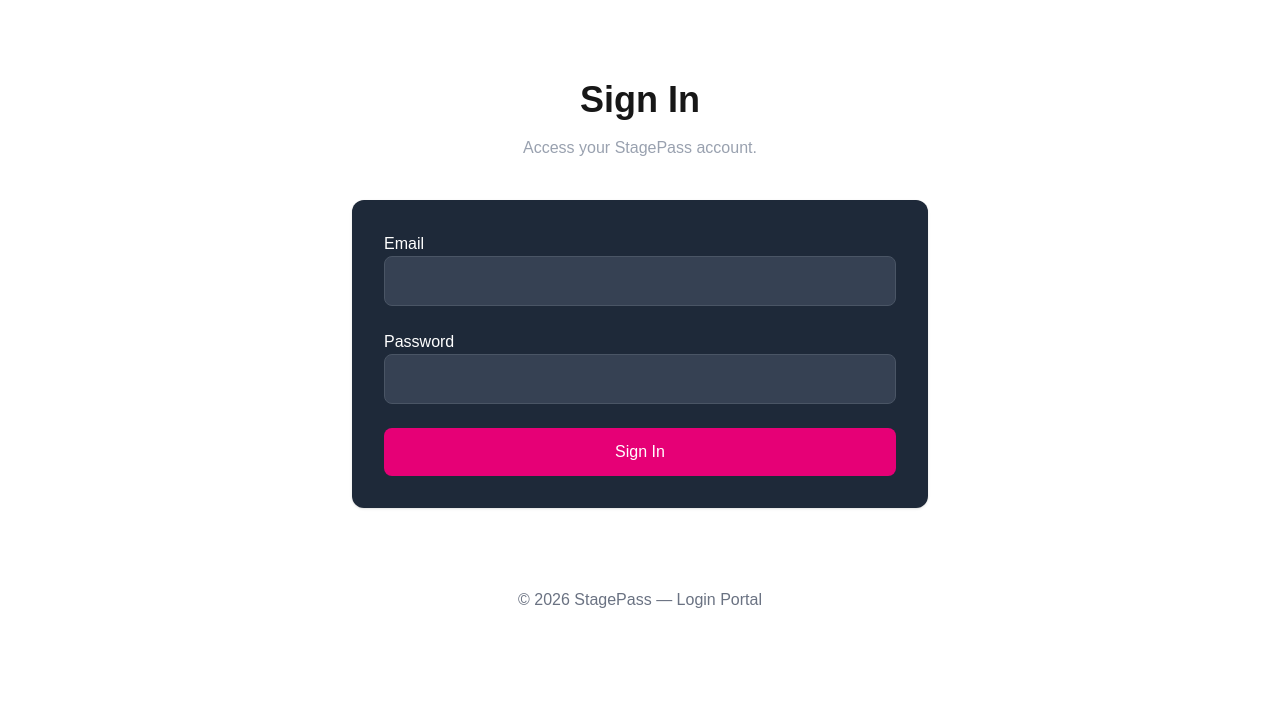
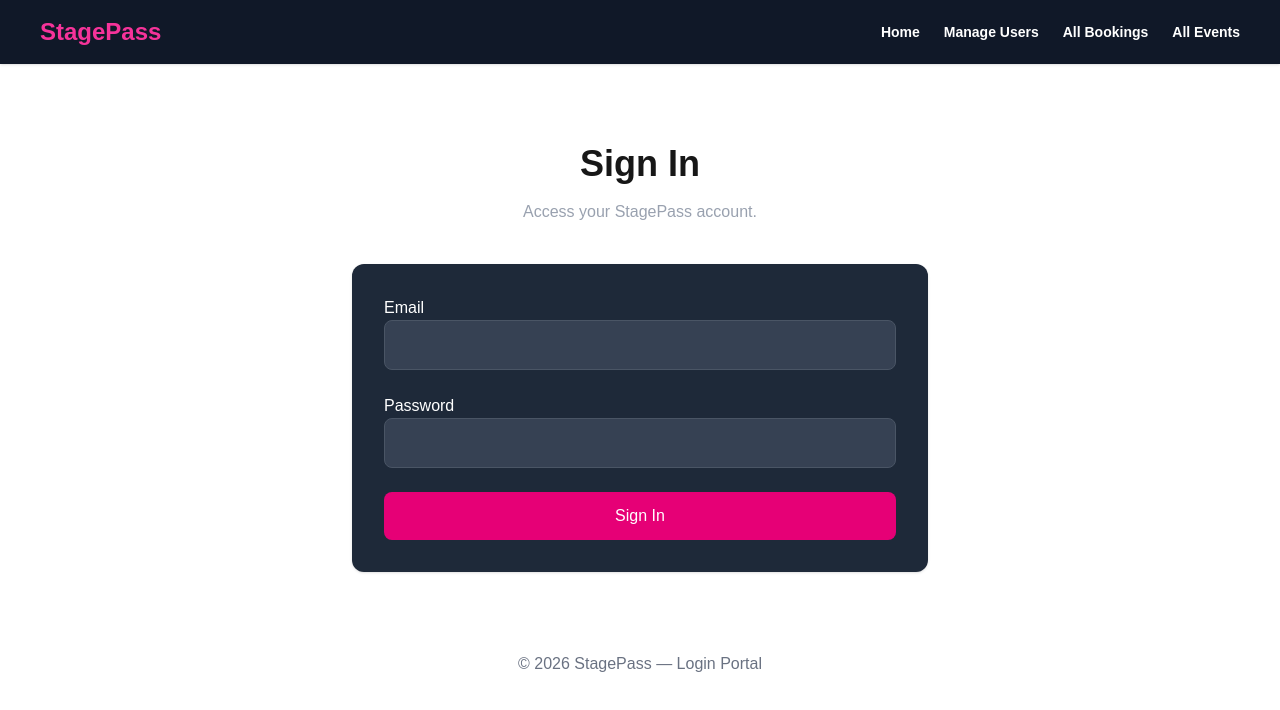
Before and after one commit to suzybabe/stage-pass, a Next.js app: page /login_page in a window 1280 px wide. Shown: the top 710 px of the page. Built offline with nearby package versions, Linux system fonts and the light colour scheme.

Commit message:
Add temporary role-based navigation system and navbar UI

```diff
--- a/app/booking_page/page.js
+++ b/app/booking_page/page.js
@@ -3,6 +3,7 @@
 import "./booking.css";
 import "../signin_page/signup.css";
 import "../events_page/events.css"; /*importing nice card style from events_page to show same card style after booking */
+import NavBar from "../components/NavBar";
 
 //reusable component used to display booking/event details
 import EventCard from "../components/EventCard";
@@ -102,6 +103,7 @@
 
   return (
     <>
+      <NavBar />
       <main className="booking-container">
 
         <section className="booking-header">
--- /dev/null
+++ b/app/components/NavBar.js
@@ -0,0 +1,50 @@
+"use client";
+
+import Link from "next/link";
+import "./navbar.css";
+
+export default function NavBar() {
+
+  // Temporary role until login/authentication is connected
+  const userRole = "admin";
+
+  return (
+    <nav className="navbar">
+
+      <h1 className="logo">StagePass</h1>
+
+      <div className="nav-links">
+
+        <Link href="/">Home</Link>
+
+        {/* Admin navigation */}
+        {userRole === "admin" && (
+          <>
+            <Link href="/admin_users">Manage Users</Link>
+            <Link href="/admin_bookings">All Bookings</Link>
+            <Link href="/events_page">All Events</Link>
+          </>
+        )}
+
+        {/* Organiser navigation */}
+        {userRole === "organiser" && (
+          <>
+            <Link href="/create_event">Create Event</Link>
+            <Link href="/my_events">My Events</Link>
+            <Link href="/events_page">View Events</Link>
+          </>
+        )}
+
+        {/* Attendee navigation */}
+        {userRole === "attendee" && (
+          <>
+            <Link href="/events_page">View Events</Link>
+            <Link href="/booking_page">Book Tickets</Link>
+            <Link href="/my_bookings">My Bookings</Link>
+          </>
+        )}
+
+      </div>
+    </nav>
+  );
+}
--- /dev/null
+++ b/app/components/navbar.css
@@ -0,0 +1,17 @@
+@reference "../globals.css";
+
+.navbar {
+  @apply flex items-center justify-between px-10 py-4 bg-gray-900 text-white shadow;
+}
+
+.logo {
+  @apply text-2xl font-bold text-pink-500;
+}
+
+.nav-links {
+  @apply flex gap-6 items-center;
+}
+
+.nav-links a {
+  @apply text-sm font-semibold hover:text-pink-400 transition;
+}
--- a/app/events_page/page.js
+++ b/app/events_page/page.js
@@ -2,6 +2,7 @@
 import { useEffect, useState } from "react";
 import "./events.css";
 import EventCard from "../components/EventCard";
+import NavBar from "../components/NavBar";
 
 export default function EventsPage() {
   const [events, setEvents] = useState([]);
@@ -34,6 +35,8 @@
   }, []);
 
   return (
+    <>
+      <NavBar />
     <main className="events-container">
       <h1 className="events-title">Upcoming Events</h1>
 
@@ -54,5 +57,6 @@
         © 2026 StagePass — Events Directory
       </footer>
     </main>
+    </>
   );
 }
--- a/app/login_page/page.js
+++ b/app/login_page/page.js
@@ -1,6 +1,7 @@
 "use client";
 import { useState } from "react";
 import "./login.css";
+import NavBar from "../components/NavBar";
 
 export default function LoginPage() {
   const [formData, setFormData] = useState({
@@ -20,6 +21,9 @@
   }
 
   return (
+    <>
+     <NavBar />
+
     <main className="login-container">
       <section className="login-header">
         <h1 className="login-title">Sign In</h1>
@@ -63,5 +67,6 @@
         © 2026 StagePass — Login Portal
       </footer>
     </main>
+    </>
   );
 }
--- a/app/page.js
+++ b/app/page.js
@@ -1,8 +1,11 @@
 import Image from "next/image";
 import "./home.css"; // Import your Tailwind-based CSS file
+import NavBar from "./components/NavBar";
 
 export default function Home() {
   return (
+    <>
+    <NavBar />
     <main className="home-container">
 
       {/* welcome message and button to direct you to events without using nav */ }
@@ -52,5 +55,6 @@
       </footer>
 
     </main>
+    </>
   );
 }
--- a/app/signin_page/page.js
+++ b/app/signin_page/page.js
@@ -1,6 +1,7 @@
 "use client";
 import { useState } from "react";
 import "./signup.css";
+import NavBar from "../components/NavBar";
 
 export default function SignUpPage() {
   const [formData, setFormData] = useState({
@@ -75,6 +76,9 @@
   }
 
   return (
+    <>
+      <NavBar />
+
     <main className="signup-container">
       <section className="signup-header">
         <h1 className="signup-title">Create Your Account</h1>
@@ -111,7 +115,7 @@
           />
 
           {errors.LastName && (
-            <p className="field-error">{errors.LastName}</p> //display error message from backend to user
+            <p className="field-error">{errors.LastName}</p>
           )}
         </label>
 
@@ -127,7 +131,7 @@
           />
 
           {errors.Email && (
-            <p className="field-error">{errors.Email}</p> //display error message from backend to user
+            <p className="field-error">{errors.Email}</p>
           )}
         </label>
 
@@ -143,7 +147,7 @@
           />
 
           {errors.Mobile && (
-            <p className="field-error">{errors.Mobile}</p> //display error message from backend to user
+            <p className="field-error">{errors.Mobile}</p>
           )}
         </label>
 
@@ -158,7 +162,7 @@
             required
           />
 
-        {errors.Password && ( //to display message from backend to the user
+        {errors.Password && (
            <p className="field-error">{errors.Password}</p>
         )}
         </label>
@@ -188,5 +192,6 @@
         © 2026 StagePass — User Registration
       </footer>
     </main>
+    </>
   );
 }
```
